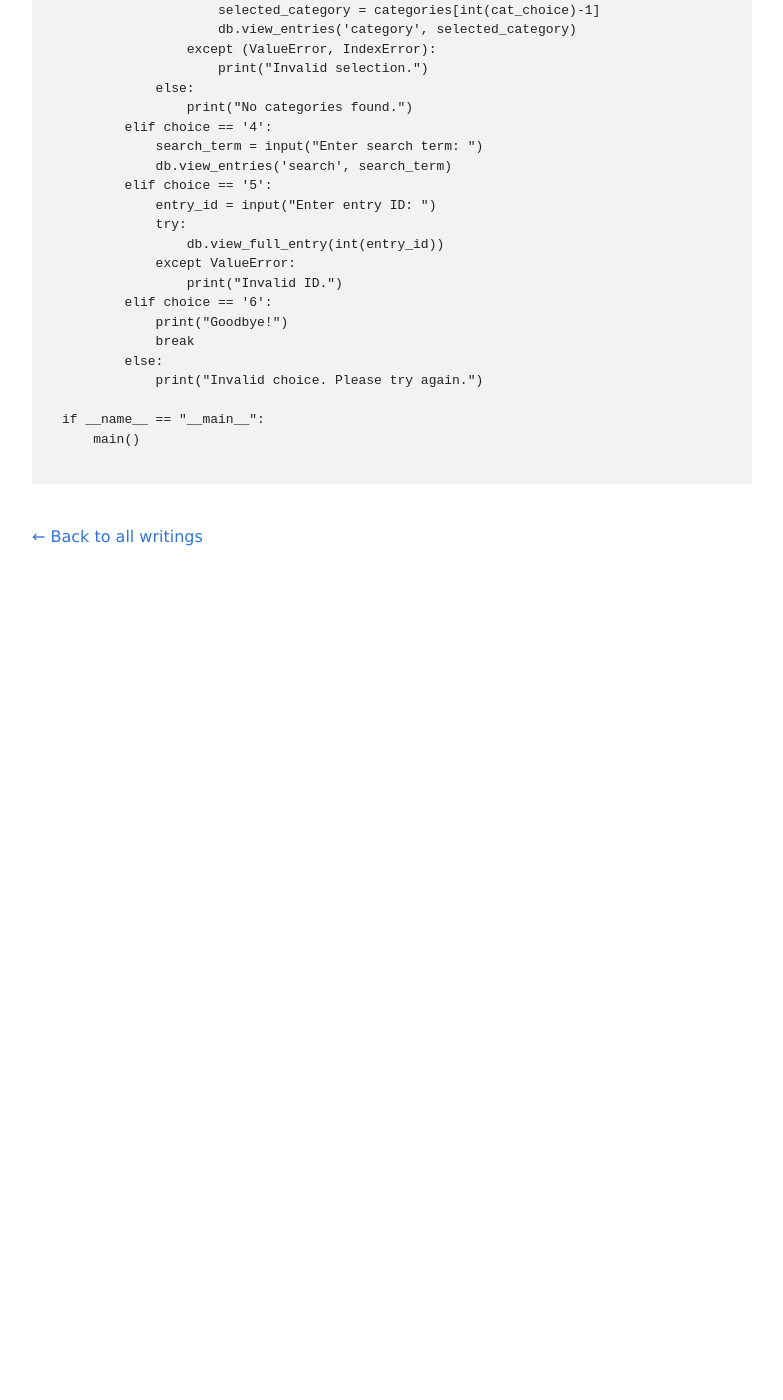
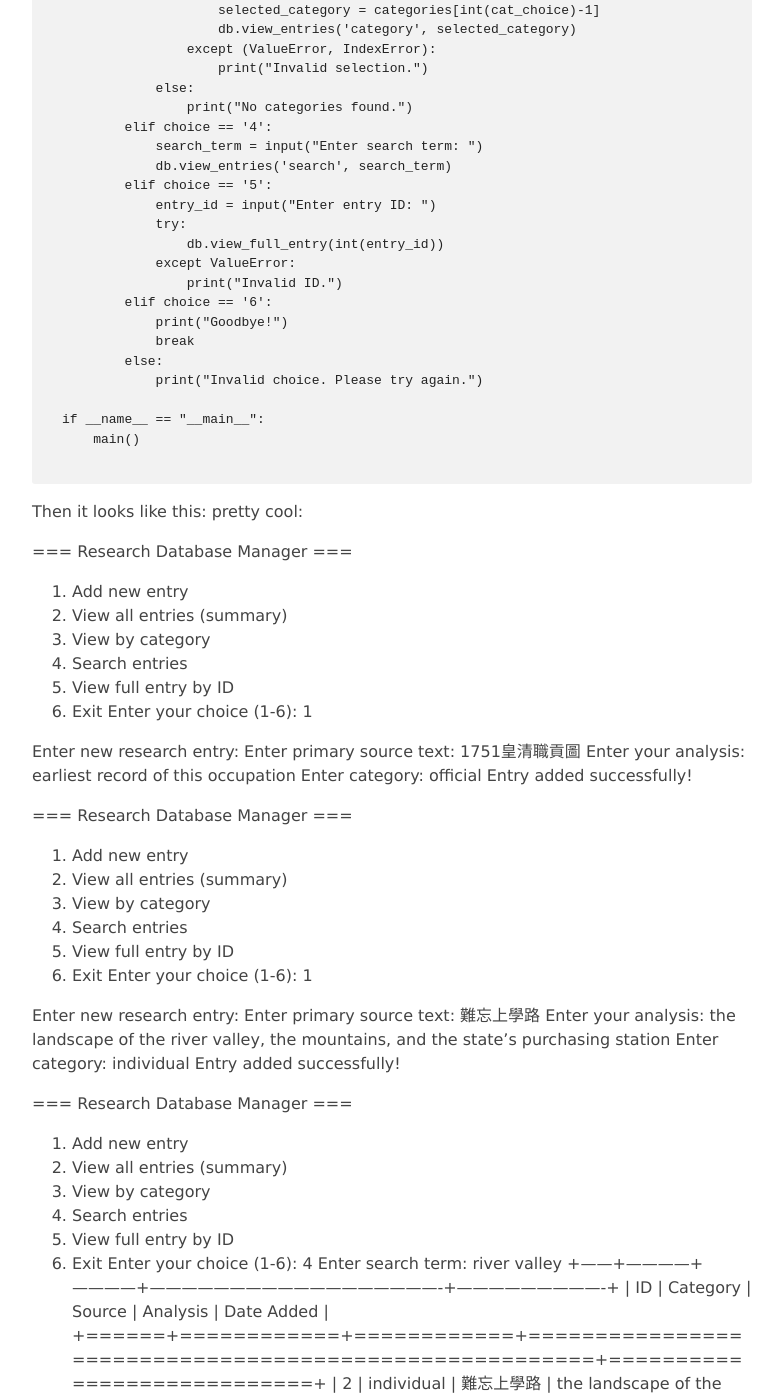
Before and after one commit to pixardora/pixardora.github.io, a Jekyll site: the page built from _posts/2024-10-31-primary-database.md, in a window 1280 px wide and 1400 px high, scrolled down 2668 px. Shown: the whole window, without its empty margins (248-1031 px from the left). Built offline with Jekyll 4.4.1, drawn with Linux system fonts in a browser that asks for light colours; before the commit the page ends 3262 px from its top, so only the background shows below that; some of the changed text lies outside the part shown.

Commit message:
Update 2024-10-31-primary-database.md

````diff
--- a/_posts/2024-10-31-primary-database.md
+++ b/_posts/2024-10-31-primary-database.md
@@ -149,3 +149,74 @@ if __name__ == "__main__":
     main()
 
 ```
+Then it looks like this: pretty cool:
+
+=== Research Database Manager ===
+1. Add new entry
+2. View all entries (summary)
+3. View by category
+4. Search entries
+5. View full entry by ID
+6. Exit
+Enter your choice (1-6): 1
+
+Enter new research entry:
+Enter primary source text: 1751皇清職貢圖
+Enter your analysis: earliest record of this occupation
+Enter category: official
+Entry added successfully!
+
+=== Research Database Manager ===
+1. Add new entry
+2. View all entries (summary)
+3. View by category
+4. Search entries
+5. View full entry by ID
+6. Exit
+Enter your choice (1-6): 1
+
+Enter new research entry:
+Enter primary source text: 難忘上學路
+Enter your analysis: the landscape of the river valley, the mountains, and the state's purchasing station
+Enter category: individual
+Entry added successfully!
+
+=== Research Database Manager ===
+1. Add new entry
+2. View all entries (summary)
+3. View by category
+4. Search entries
+5. View full entry by ID
+6. Exit
+Enter your choice (1-6): 4
+Enter search term: river valley
++------+------------+------------+-------------------------------------------------------+----------------------------+
+|   ID | Category   | Source     | Analysis                                              | Date Added                 |
++======+============+============+=======================================================+============================+
+|    2 | individual | 難忘上學路 | the landscape of the river valley, the mountains, ... | 2024-10-31 01:39:24.758977 |
++------+------------+------------+-------------------------------------------------------+----------------------------+
+
+=== Research Database Manager ===
+1. Add new entry
+2. View all entries (summary)
+3. View by category
+4. Search entries
+5. View full entry by ID
+6. Exit
+Enter your choice (1-6): 2
++------+------------+----------------+-------------------------------------------------------+----------------------------+
+|   ID | Category   | Source         | Analysis                                              | Date Added                 |
++======+============+================+=======================================================+============================+
+|    1 | official   | 1751皇清職貢圖 | earliest record of this occupation                    | 2024-10-31 01:38:19.851979 |
++------+------------+----------------+-------------------------------------------------------+----------------------------+
+|    2 | individual | 難忘上學路     | the landscape of the river valley, the mountains, ... | 2024-10-31 01:39:24.758977 |
++------+------------+----------------+-------------------------------------------------------+----------------------------+
+
+=== Research Database Manager ===
+1. Add new entry
+2. View all entries (summary)
+3. View by category
+4. Search entries
+5. View full entry by ID
+6. Exit
+Enter your choice (1-6):
````
